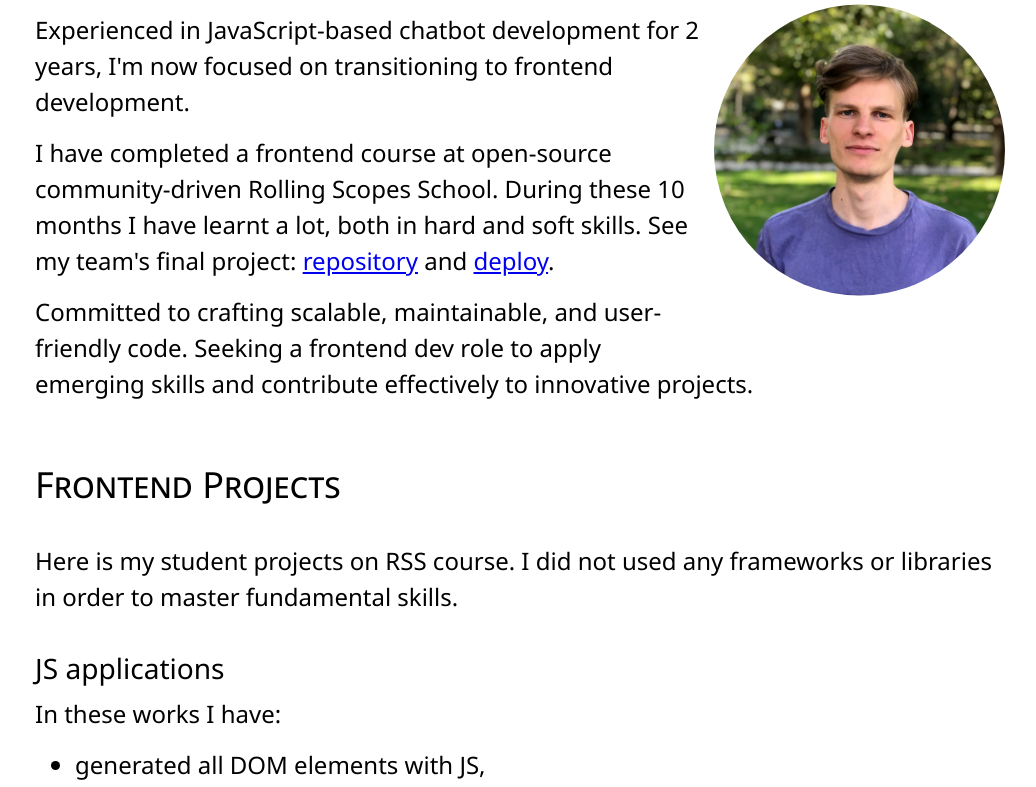
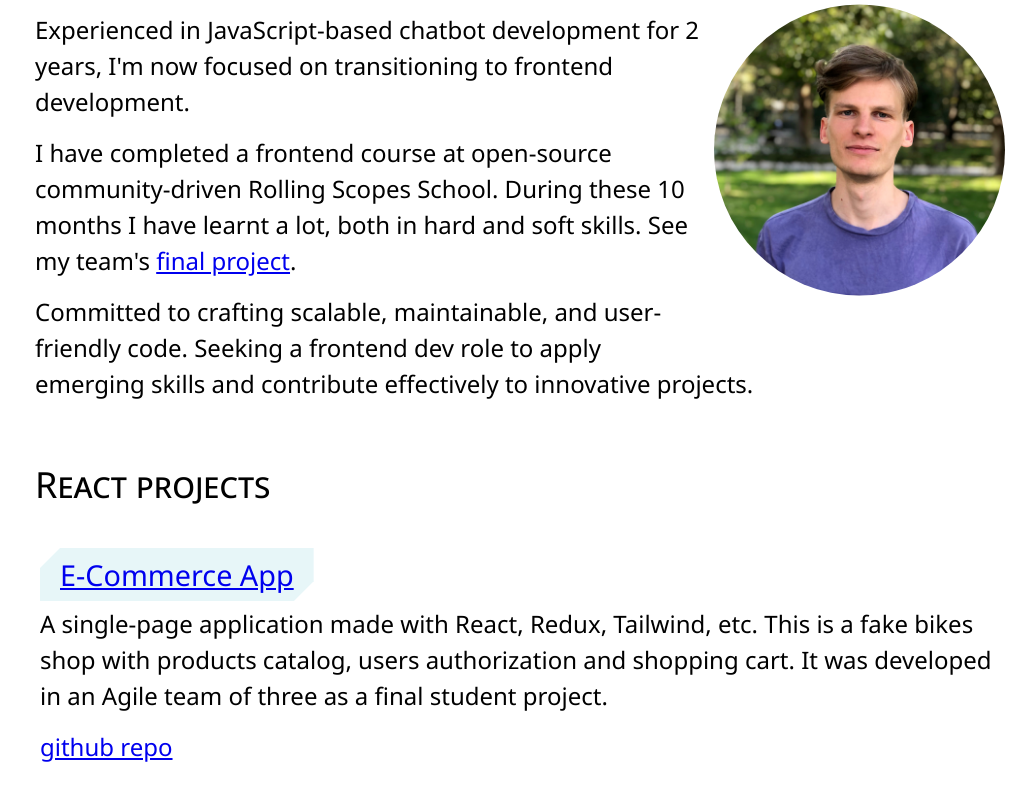
Before and after one commit to fedorenksei/cv, a website: page src/index.html in a window 1280 px wide. Shown: the part 404-1191 px from the top of the page, without its empty margins (120-1156 px from the left). Drawn offline with Linux system fonts and the light colour scheme.

Commit message:
feat: add EC app section

```diff
--- a/src/index.html
+++ b/src/index.html
@@ -96,22 +96,8 @@
         <p>
           I have completed a frontend course at open-source community-driven
           Rolling Scopes School. During these 10 months I have learnt a lot,
-          both in hard and soft skills. See my team's final project:
-          <a
-            href="https://github.com/fedorenksei/eCommerce-Application/"
-            target="_blank"
-            rel="noopener noreferrer"
-          >
-            repository</a
-          >
-          and
-          <a
-            href="https://ec-creative-team.netlify.app/"
-            target="_blank"
-            rel="noopener noreferrer"
-          >
-            deploy</a
-          >.
+          both in hard and soft skills. See my team's
+          <a href="#ec-app">final project</a>.
         </p>
         <p>
           Committed to crafting scalable, maintainable, and user-friendly code.
@@ -124,6 +110,35 @@
         class="projects-section"
         id="projects"
       >
+        <h2>React projects</h2>
+        <article
+          class="project"
+          id="ec-app"
+        >
+          <h4>
+            <a
+              class="project__name"
+              href="https://ec-creative-team.netlify.app/"
+              target="_blank"
+              rel="noopener noreferrer"
+            >
+              E-Commerce App</a
+            >
+          </h4>
+          <p>
+            A single-page application made with React, Redux, Tailwind, etc.
+            This is a fake bikes shop with products catalog, users authorization
+            and shopping cart. It was developed in an Agile team of three as a
+            final student project.
+          </p>
+          <a
+            href="https://github.com/fedorenksei/eCommerce-Application/"
+            target="_blank"
+            rel="noopener noreferrer"
+            >github repo</a
+          >
+        </article>
+
         <h2>Frontend Projects</h2>
         <p>
           Here is my student projects on RSS course. I did not used any
```
